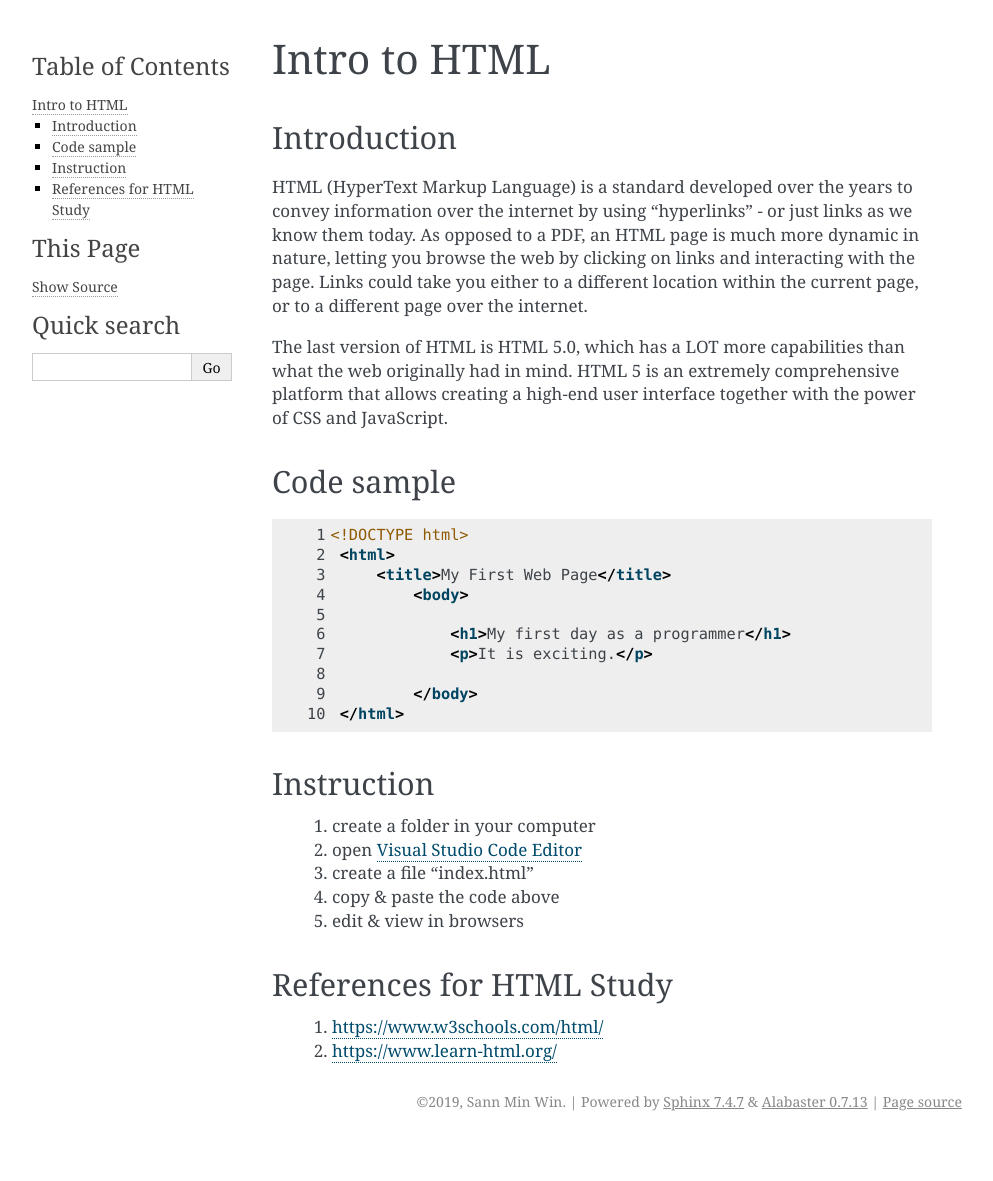
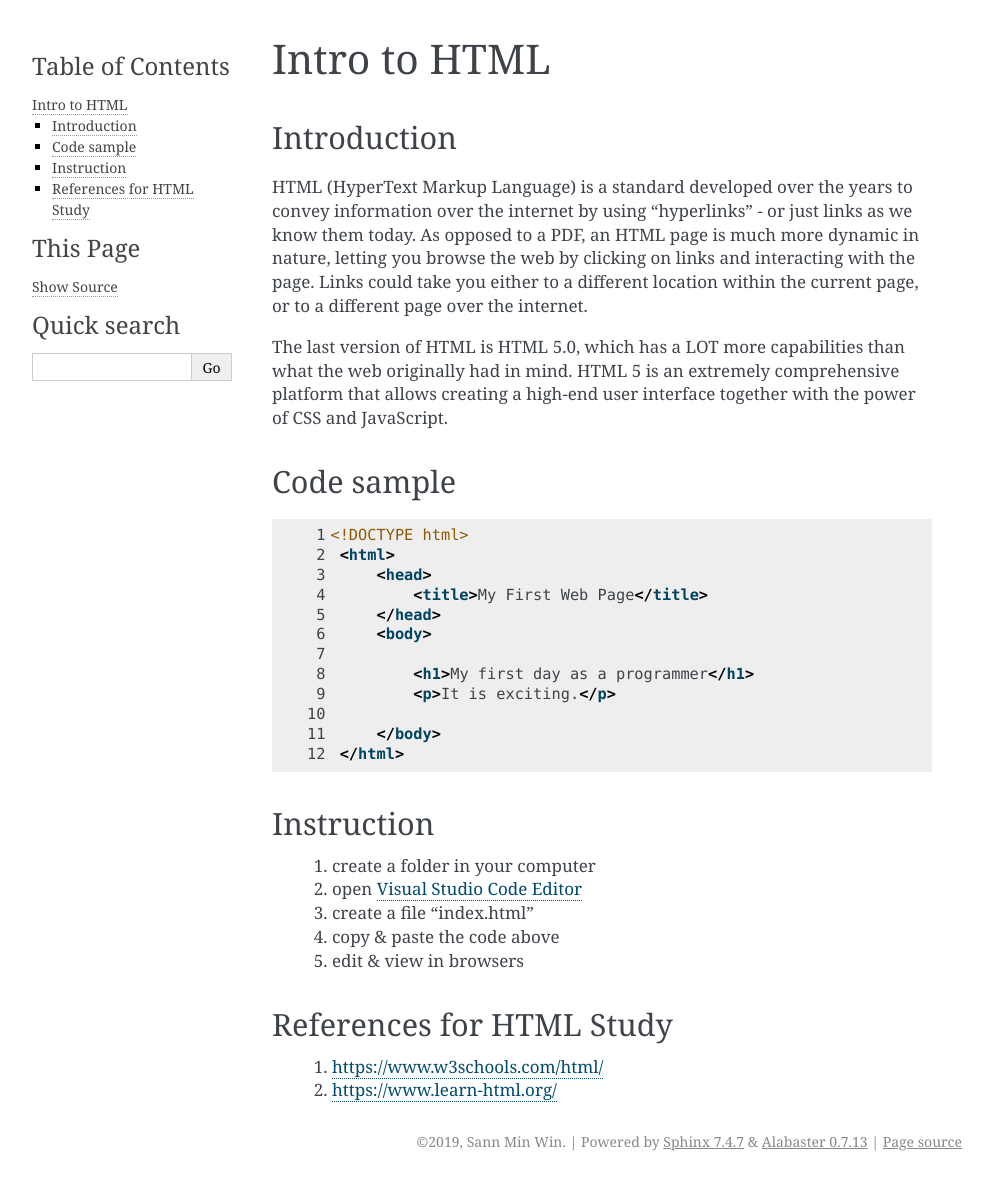
Before and after one commit to sannminwin/devnotes, a Sphinx documentation site: the page built from docs/html/chapter_1.rst, in a window 1280 px wide. Shown: the whole page, without its empty margins (148-1141 px from the left). Built offline with Sphinx 7.4.7, drawn with Linux system fonts in a browser that asks for light colours; before the commit the page ends 1141 px from its top, so only the background shows below that.

Commit message:
chapter 1 html structure update

```diff
--- a/docs/html/chapter_1.rst
+++ b/docs/html/chapter_1.rst
@@ -19,13 +19,15 @@ Code sample
 
    <!DOCTYPE html>
     <html>
-        <title>My First Web Page</title>
-            <body>
+        <head>
+            <title>My First Web Page</title>
+        </head>
+        <body>
 
-                <h1>My first day as a programmer</h1>
-                <p>It is exciting.</p>
+            <h1>My first day as a programmer</h1>
+            <p>It is exciting.</p>
 
-            </body>
+        </body>
     </html>
 
 
```
